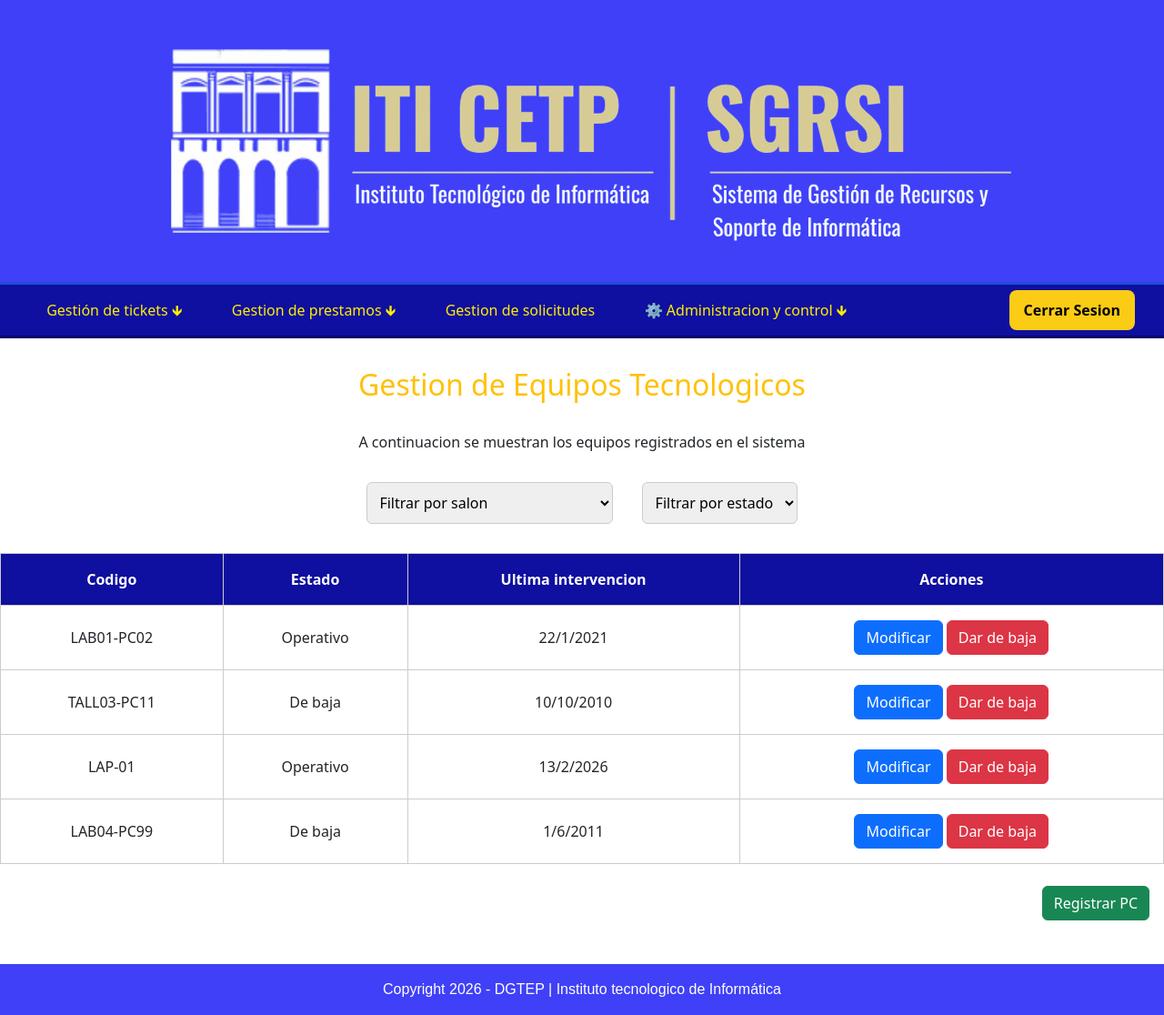
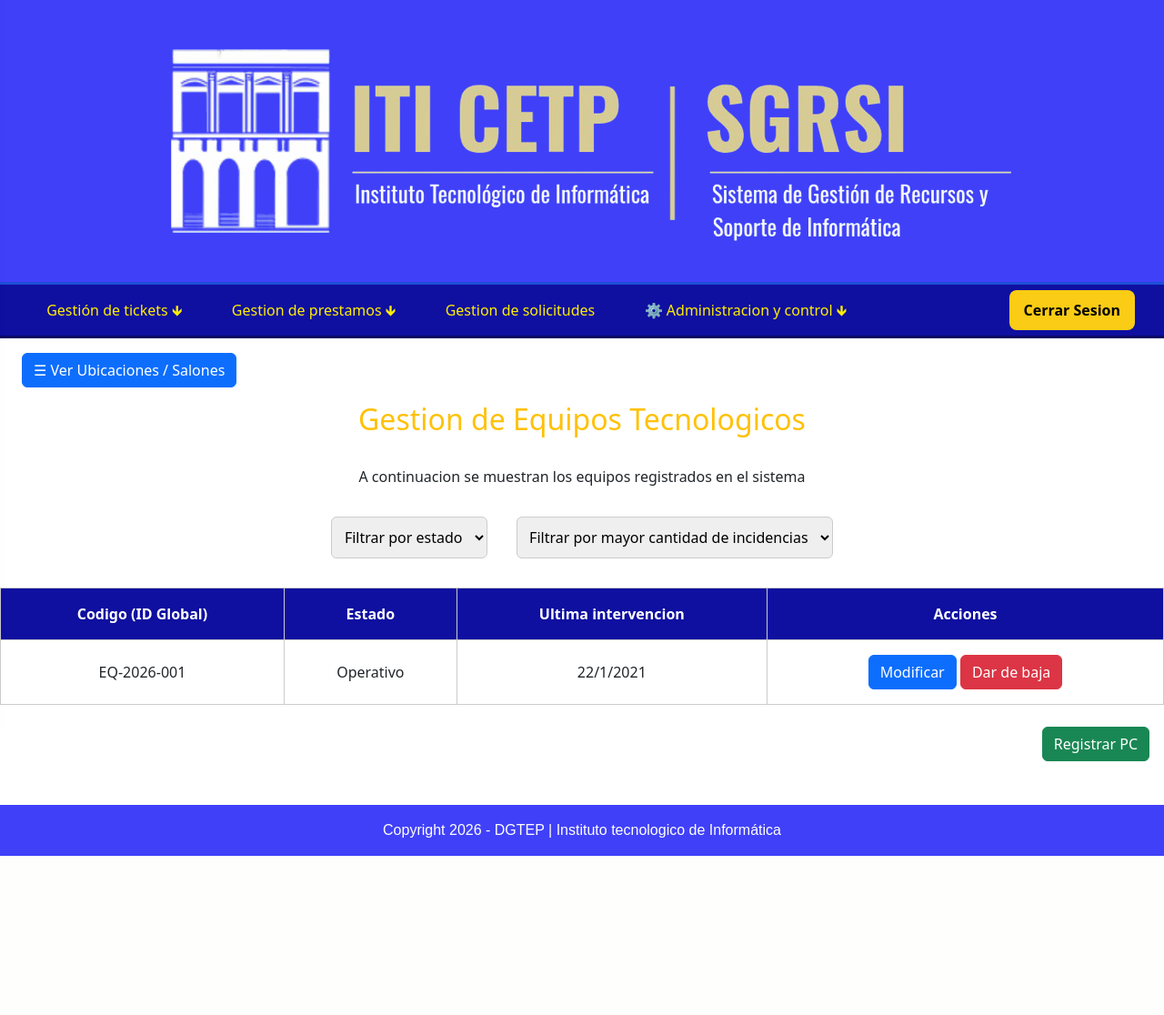
Before and after one commit to gala2026iti/Sistema-de-Gestion-de-Recursos-y-Soporte-de-Informatica, a PHP site: page /paginaWeb/administrador/a-GestionInventarioTecnologico.html in a window 1280 px wide. Shown: the whole page at 91% size. After the commit the page ends 941 px from the top, so only its background shows below. Run offline with PHP 8.4, Linux system fonts and the light colour scheme.

Commit message:
feat & style: se añade una navegacion secundaria entre laboratorios,talleres, dispositivos de prestamos y inventario tecnologico

```diff
--- a/SGRSI/assets/css/global.css
+++ b/SGRSI/assets/css/global.css
@@ -229,6 +229,7 @@ textarea {
     background-color: rgb(15, 15, 160);
 }
 
+
 @media screen and (max-width: 576px) {
 
     header,
--- /dev/null
+++ b/SGRSI/assets/js/menuubicacion.js
@@ -0,0 +1,13 @@
+document.addEventListener("DOMContentLoaded", function () {
+    const barralateral = document.getElementById("barralateral-ubicaciones");
+    const btnAbrir = document.getElementById("btn-abrir-ubicaciones");
+    const btnCerrar = document.getElementById("btn-cerrar-ubicaciones");
+
+    btnAbrir.addEventListener("click", function () {
+        barralateral.classList.add("abierto");
+    });
+
+    btnCerrar.addEventListener("click", function () {
+        barralateral.classList.remove("abierto");
+    });
+});
--- a/SGRSI/paginaWeb/administrador/a-GestionInventarioTecnologico.html
+++ b/SGRSI/paginaWeb/administrador/a-GestionInventarioTecnologico.html
@@ -7,6 +7,7 @@
     <title>Gestión de Inventario Tecnológico</title>
     <link href="https://cdn.jsdelivr.net/npm/bootstrap@5.3.8/dist/css/bootstrap.min.css" rel="stylesheet">
     <link rel="stylesheet" href="../../assets/css/global.css">
+    <link rel="stylesheet" href="../../assets/css/administracion/inventarioTecnologico.css">
 </head>
 
 <body>
@@ -50,34 +51,55 @@
     </nav>
 
     <main class="container-fluid px-0 py-3">
+        <section class="px-4 mb-3">
+            <button id="btn-abrir-ubicaciones" class="btn btn-primary">☰ Ver Ubicaciones / Salones</button>
+        </section>
+        <section class="barralateral-ubicaciones" id="barralateral-ubicaciones">
+            <div class="barralateral-header">
+                <h3>Ubicaciones</h3>
+                <button id="btn-cerrar-ubicaciones" class="btn-cerrar-lateral">X</button>
+            </div>
+
+            <div class="barralateral-contenido">
+                <h4>Laboratorios</h4>
+                <ul>
+                    <li><a href="">Laboratorio 1</a> <button class="btn-accion-salon" title="Eliminar">X</button></li>
+                    <li><a href="">Laboratorio 2</a> <button class="btn-accion-salon" title="Eliminar">X</button></li>
+                </ul>
+                <button class="btn-agregar-salon">+ Añadir Laboratorio</button>
+
+                <h4>Talleres</h4>
+                <ul>
+                    <li><a href="">Taller 1</a> <button class="btn-accion-salon" title="Eliminar">X</button></li>
+                    <li><a href="">Taller 2</a> <button class="btn-accion-salon" title="Eliminar">X</button></li>
+                </ul>
+                <button class="btn-agregar-salon">+ Añadir Taller</button>
+
+                <h4>Prestamos</h4>
+                <ul>
+                    <li><a href="">Dispositivos para prestar</a></li>
+                </ul>
+                <h4>Inventario tecnologico</h4>
+                <ul>
+                    <li><a href="">Todos los Dispositivos registrados en el sistema</a></li>
+                </ul>
+            </div>
+        </section>
+
         <h2 class="centro mt-3 text-warning">Gestion de Equipos Tecnologicos</h2>
         <span class="centro mb-4">A continuacion se muestran los equipos registrados en el sistema</span>
 
         <section class="filtros">
             <select>
-                    <option>Filtrar por salon</option>
-                    <optgroup label="Laboratorios">
-                        <option>Laboratorio1</option>
-                        <option>Laboratorio2</option>
-                        <option>Laboratorio3</option>
-                        <option>Laboratorio4</option>
-                    </optgroup>
-                    <optgroup label="Talleres">
-                        <option>Taller1</option>
-                        <option>Taller2</option>
-                        <option>Taller3</option>
-                        <option>Taller4</option>
-                    </optgroup>
-                    <optgroup label="Otros">
-                        <option>Dispositivos para prestamos</option>
-                    </optgroup>
-                </select>
-
-                <select>
                 <option>Filtrar por estado</option>
                 <option>Operativo</option>
                 <option>En reparación</option>
                 <option>Fuera de servicio</option>
+            </select>
+            <select>
+                <option>Filtrar por mayor cantidad de incidencias</option>
+                  <option>Mayor cantidad</option>
+                  <option>Menor cantidad</option>
             </select>
         </section>
 
@@ -85,7 +107,7 @@
             <table class="tabla-contenedor m-0">
                 <thead>
                     <tr>
-                        <th>Codigo</th>
+                        <th>Codigo (ID Global)</th>
                         <th>Estado</th>
                         <th>Ultima intervencion</th>
                         <th>Acciones</th>
@@ -93,36 +115,9 @@
                 </thead>
                 <tbody>
                     <tr>
-                        <td>LAB01-PC02</td>
+                        <td>EQ-2026-001</td>
                         <td>Operativo</td>
                         <td>22/1/2021</td>
-                        <td>
-                            <a href="" class="btn btn-primary">Modificar</a>
-                            <a href="" class="btn btn-danger">Dar de baja</a>
-                        </td>
-                    </tr>
-                    <tr>
-                        <td>TALL03-PC11</td>
-                        <td>De baja</td>
-                        <td>10/10/2010</td>
-                        <td>
-                            <a href="" class="btn btn-primary">Modificar</a>
-                            <a href="" class="btn btn-danger">Dar de baja</a>
-                        </td>
-                    </tr>
-                    <tr>
-                        <td>LAP-01</td>
-                        <td>Operativo</td>
-                        <td>13/2/2026</td>
-                        <td>
-                            <a href="" class="btn btn-primary">Modificar</a>
-                            <a href="" class="btn btn-danger">Dar de baja</a>
-                        </td>
-                    </tr>
-                    <tr>
-                        <td>LAB04-PC99</td>
-                        <td>De baja</td>
-                        <td>1/6/2011</td>
                         <td>
                             <a href="" class="btn btn-primary">Modificar</a>
                             <a href="" class="btn btn-danger">Dar de baja</a>
@@ -141,7 +136,7 @@
 
     <script src="../../assets/js/btn-menu-celular.js"></script>
     <script src="../assets/js/controlDeRoles.js"></script>
-    <script src="https://cdn.jsdelivr.net/npm/bootstrap@5.3.8/dist/js/bootstrap.bundle.min.js"></script>
+    <script src="../../assets/js/menuubicacion.js"></script>
 </body>
 
 </html>
```
Also changed, not shown: SGRSI/assets/css/administracion/inventarioTecnologico.css (added, +102 -0 lines). Lines whose indentation alone changed are shown as unchanged.
